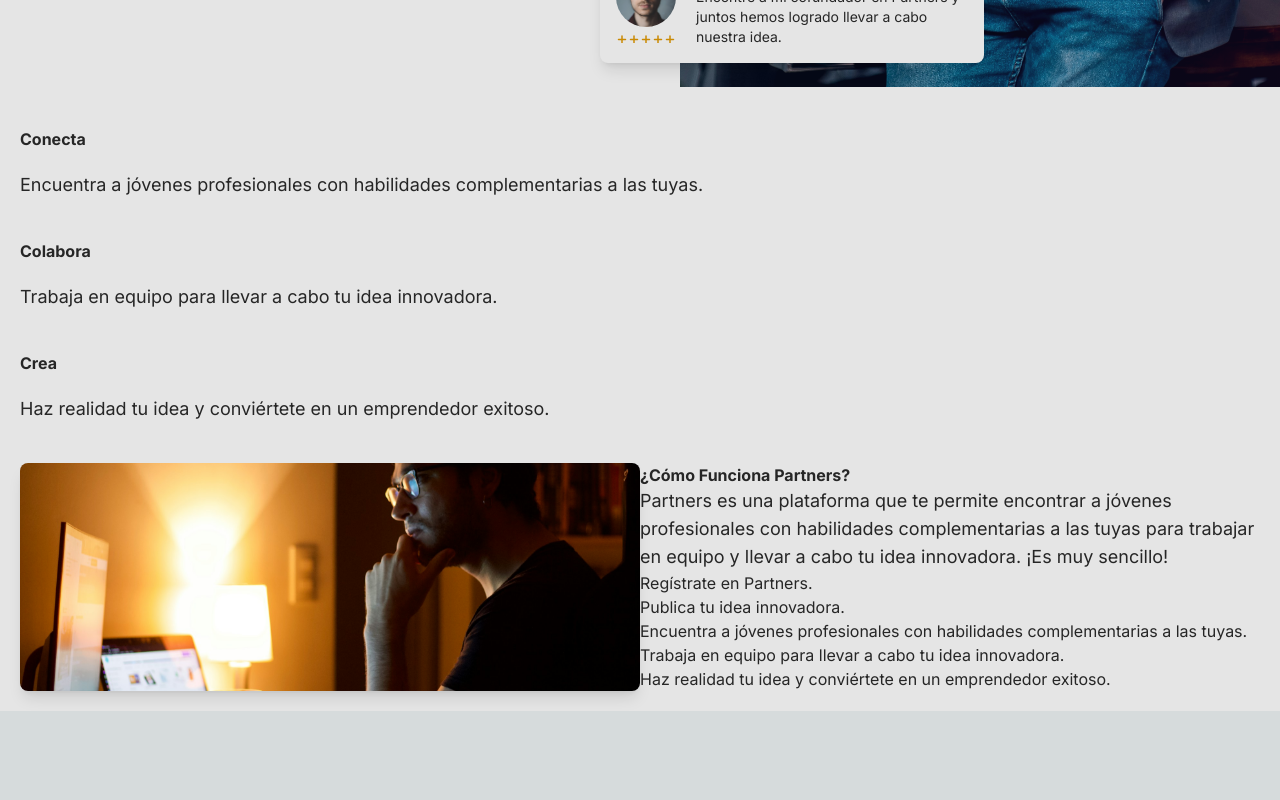
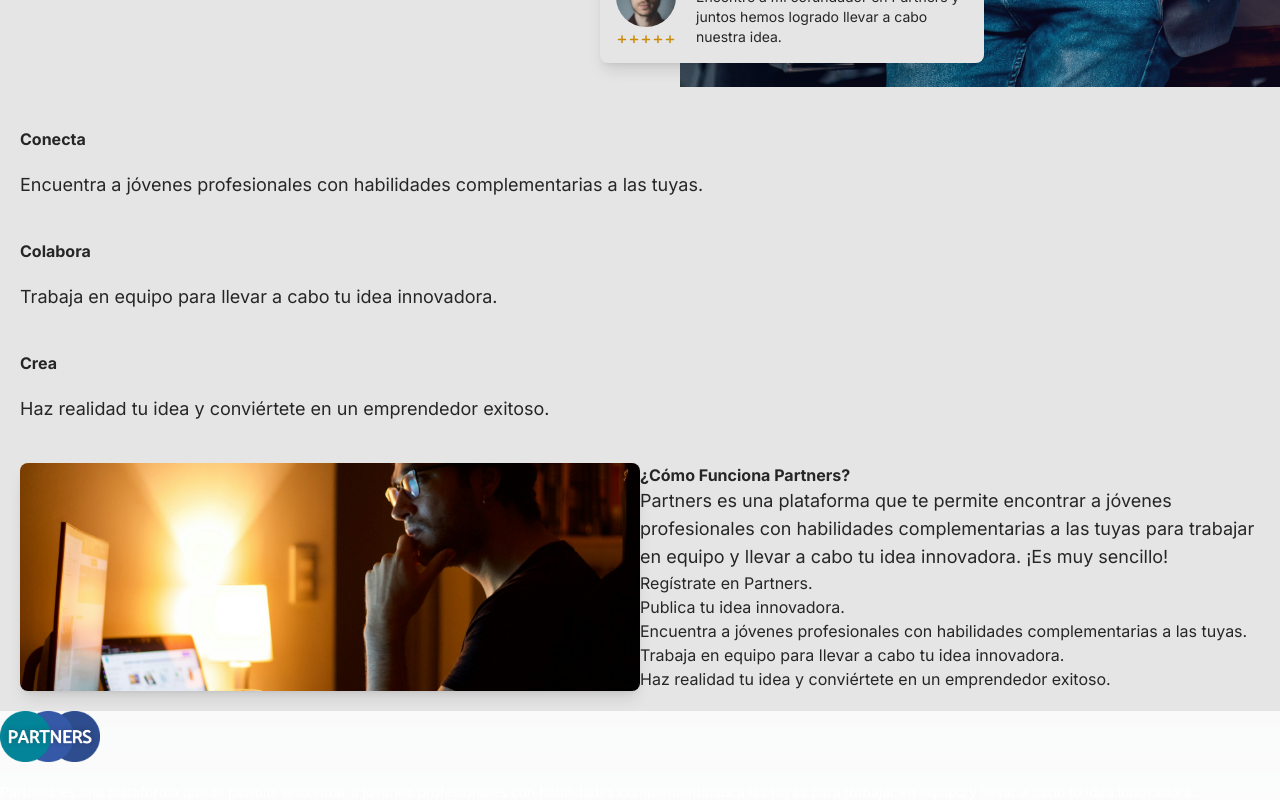
Before and after one commit to and27/partners, a Next.js app: page / in a window 1280 px wide. Shown: the part 753-1553 px from the top of the page. Before the commit the page ends 1464 px from the top, so only its background shows below. Built offline with nearby package versions, Linux system fonts and the light colour scheme.

Commit message:
feat: add footer

```diff
--- a/src/app/page.tsx
+++ b/src/app/page.tsx
@@ -1,4 +1,5 @@
 import Benefits from "@/modules/benefits";
+import Footer from "@/modules/footer";
 import Scurve from "@/modules/scurve";
 import Image from "next/image";
 
@@ -83,6 +84,7 @@ export default function Home() {
       </main>
       <Benefits />
       <Scurve />
+      <Footer />
     </>
   );
 }
--- /dev/null
+++ b/src/modules/footer.tsx
@@ -0,0 +1,39 @@
+import Image from "next/image";
+
+const Footer = () => {
+  return (
+    <footer className="bg-sky-950 text-white text-neutral-800 p-10 py-[4rem]">
+      <div className="max-w-[1280px] mx-auto grid grid-cols-1 md:grid-cols-12 gap-5">
+        <div className="flex flex-col gap-5 col-span-7 md:mr-10">
+          <Image
+            src="/logo.png"
+            alt="logo"
+            width="100"
+            height="100"
+            className="mb-2"
+          />
+          <p className="text-sm">
+            Partners es una plataforma que te permite encontrar a jóvenes
+            profesionales con habilidades complementarias a las tuyas para
+            trabajar en equipo y llevar a cabo tu idea innovadora.
+          </p>
+        </div>
+        <div className="flex flex-col gap-5 col-span-5">
+          <h3 className="text-xl font-bold">Contacto</h3>
+          <p>
+            <a href="mailto:" className="text-neutral-200 hover:underline">
+              partners@gmail.com
+            </a>
+          </p>
+          <p>
+            <a href="tel:" className="text-neutral-200 hover:underline">
+              +51 987 654 321
+            </a>
+          </p>
+        </div>
+      </div>
+    </footer>
+  );
+};
+
+export default Footer;
```
